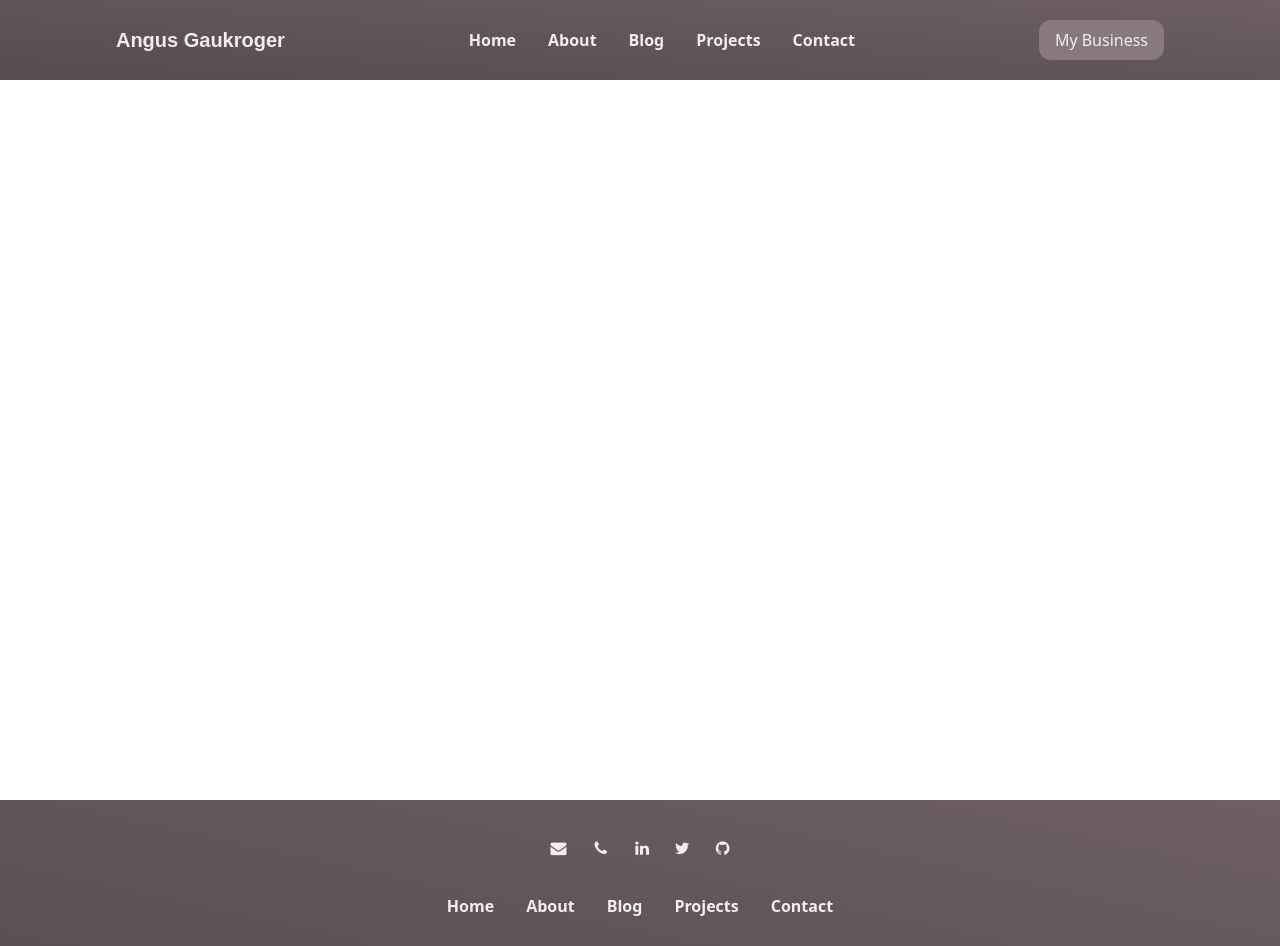
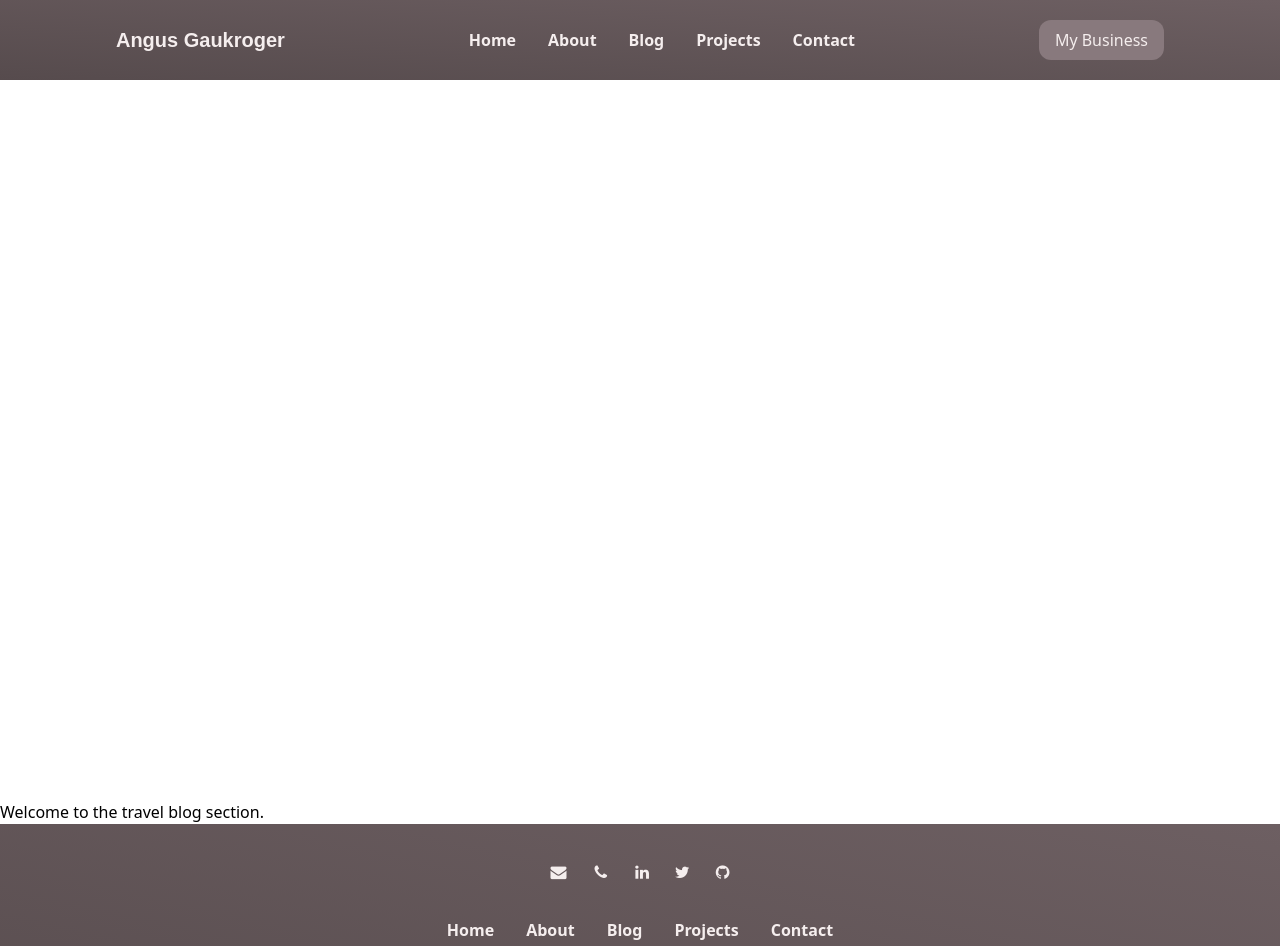
Before and after one commit to Connect-Dorset/angus-portfolio-nuxt, a Nuxt app: page /blog/travel in a window 1280 px wide. Shown: the top 946 px of the page. Built offline with nearby package versions, Linux system fonts and the light colour scheme.

Commit message:
major routing update - blog section

```diff
--- /dev/null
+++ b/pages/blog/travel/index.vue
@@ -0,0 +1,13 @@
+<template>
+    <div>
+        Welcome to the travel blog section.
+    </div>
+</template>
+
+<script setup>
+
+</script>
+
+<style scoped>
+
+</style>
```
